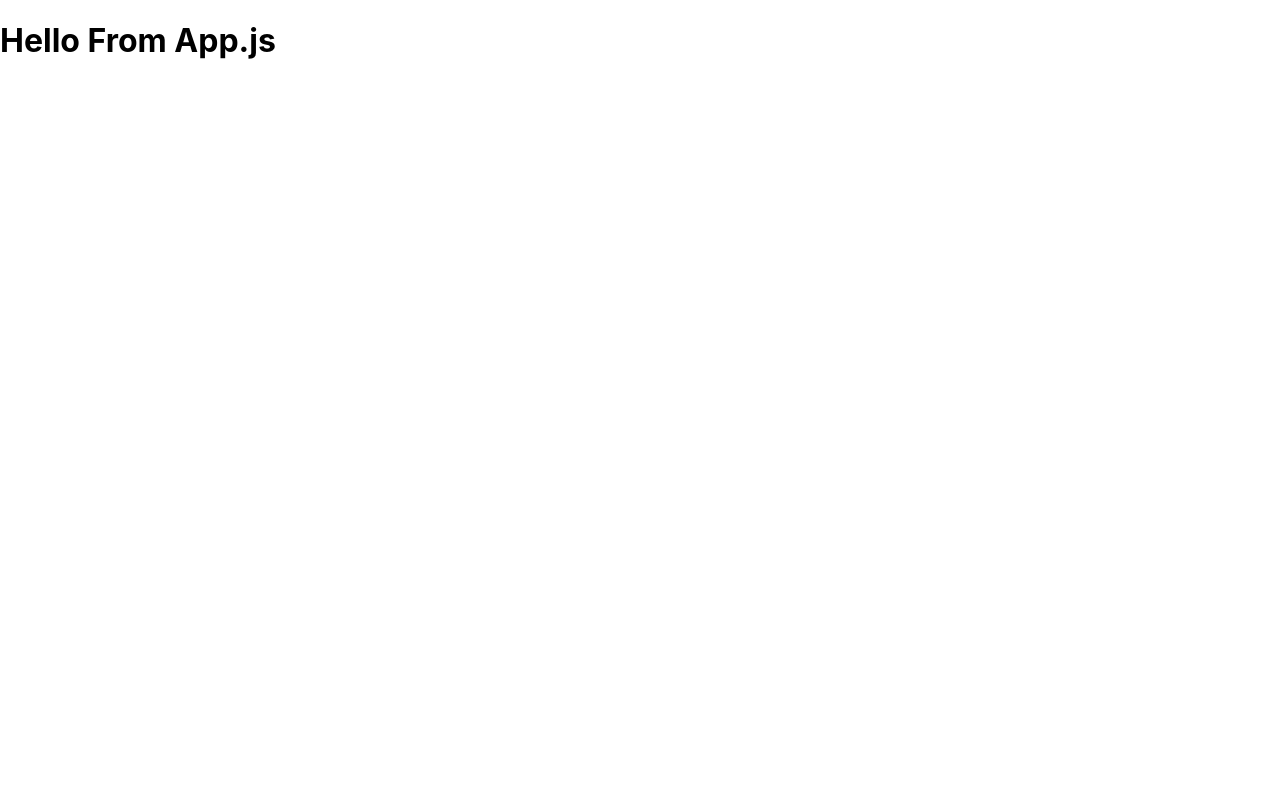
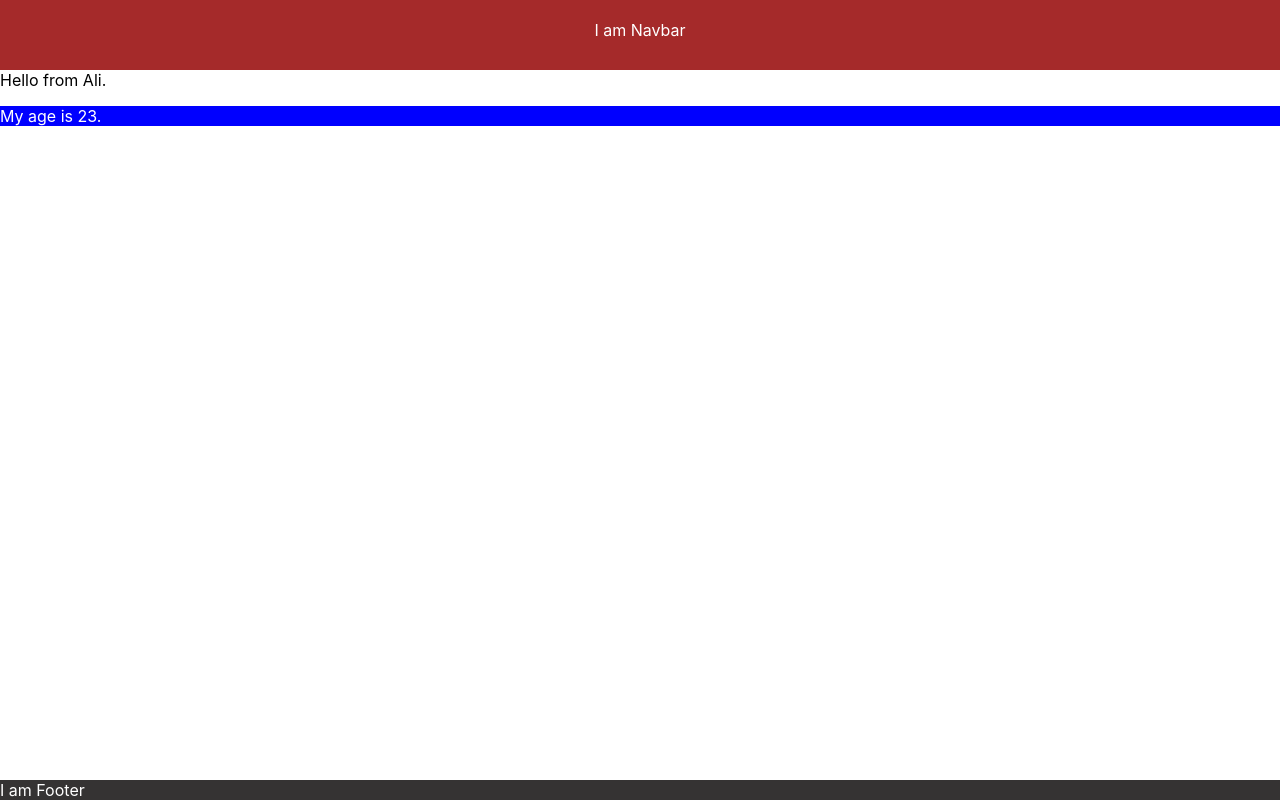
Before and after one commit to Noaman-Saleem-Portfolio/dummy-surge-react-deploy, a React (Create React App) app: page / in a window 1280 px wide. Built offline with nearby package versions, Linux system fonts and the light colour scheme.

Commit message:
added Navbar

```diff
--- a/src/App.js
+++ b/src/App.js
@@ -1,5 +1,9 @@
-function App() {
-  return <h1>Hello From App.js</h1>;
-}
+import React from "react";
+import MyLife from "./MyLife";
+import "./styles.css";
+
+const App = () => {
+  return <MyLife name="Ali" age="23" />;
+};
 
 export default App;
--- /dev/null
+++ b/src/Footer.jsx
@@ -0,0 +1,9 @@
+import React from 'react'
+
+const Footer = () => {
+  return (
+    <div className='footer'>I am Footer</div>
+  )
+}
+
+export default Footer
--- /dev/null
+++ b/src/MyLife.jsx
@@ -0,0 +1,17 @@
+import React from 'react'
+import Navbar from './Navbar'
+import Footer from './Footer'
+
+const MyLife = ({name,age}) => {
+    // console.log(prop.age);
+  return (
+    <>
+    <Navbar/>
+    <div>Hello from {name}.</div>
+    <p className="para1">My age is {age}.</p>
+    <Footer/>
+    </>
+  )
+}
+
+export default MyLife
--- /dev/null
+++ b/src/Navbar.jsx
@@ -0,0 +1,9 @@
+import React from 'react'
+
+const Navbar = () => {
+  return (
+    <div className='navbar'>I am Navbar</div>
+  )
+}
+
+export default Navbar
--- /dev/null
+++ b/src/styles.css
@@ -0,0 +1,20 @@
+.para1{
+    background-color: blue;
+    color: white;
+}
+
+.navbar{
+    background-color: brown;
+    color: white;
+    height: 50px;
+    text-align: center;
+    padding-top: 20px;
+}
+
+.footer{
+    background-color: rgb(53, 51, 51);
+    color: white;
+    position: fixed;
+    bottom: 0px;
+    width: 100%;
+}
```
